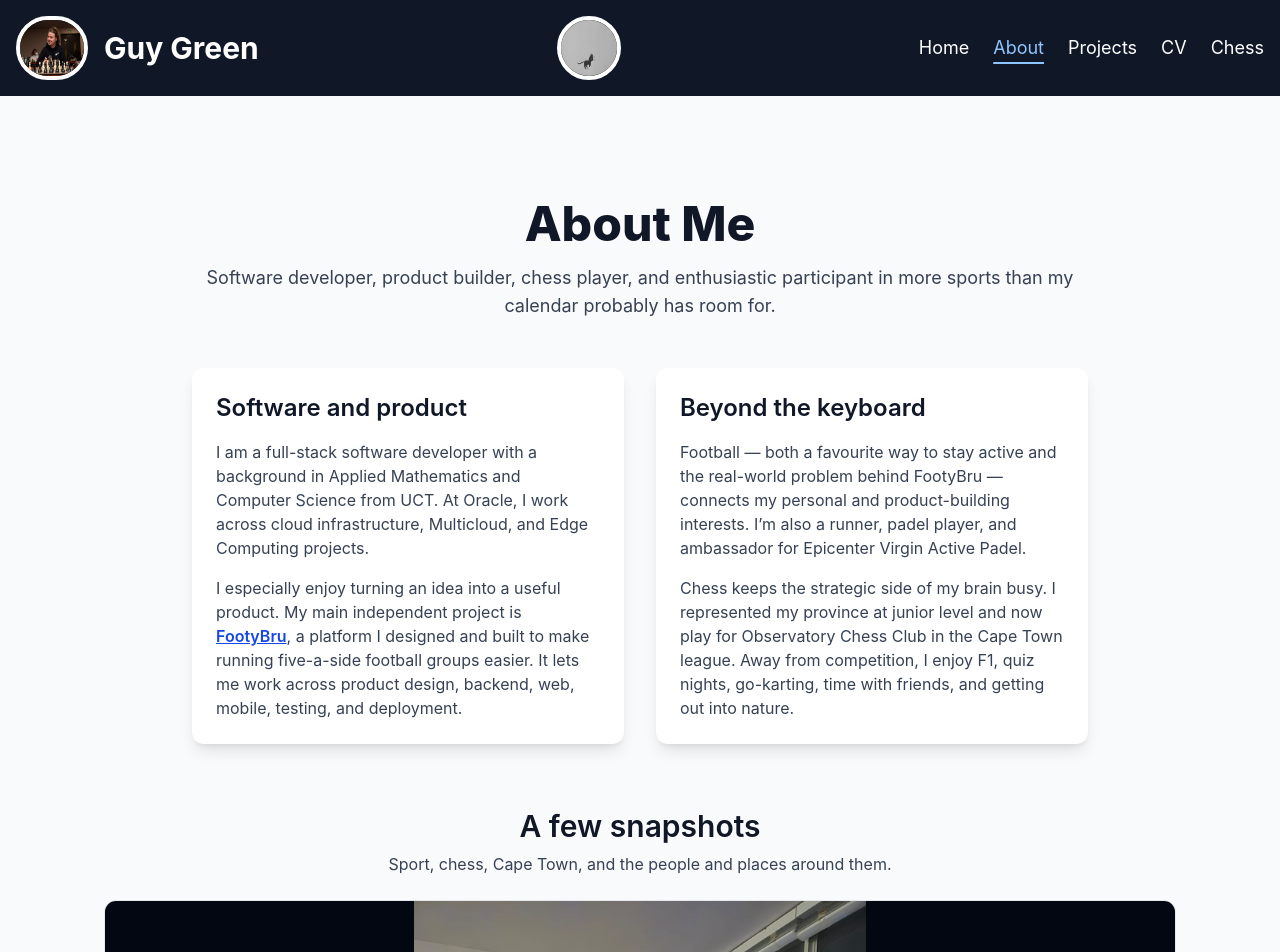
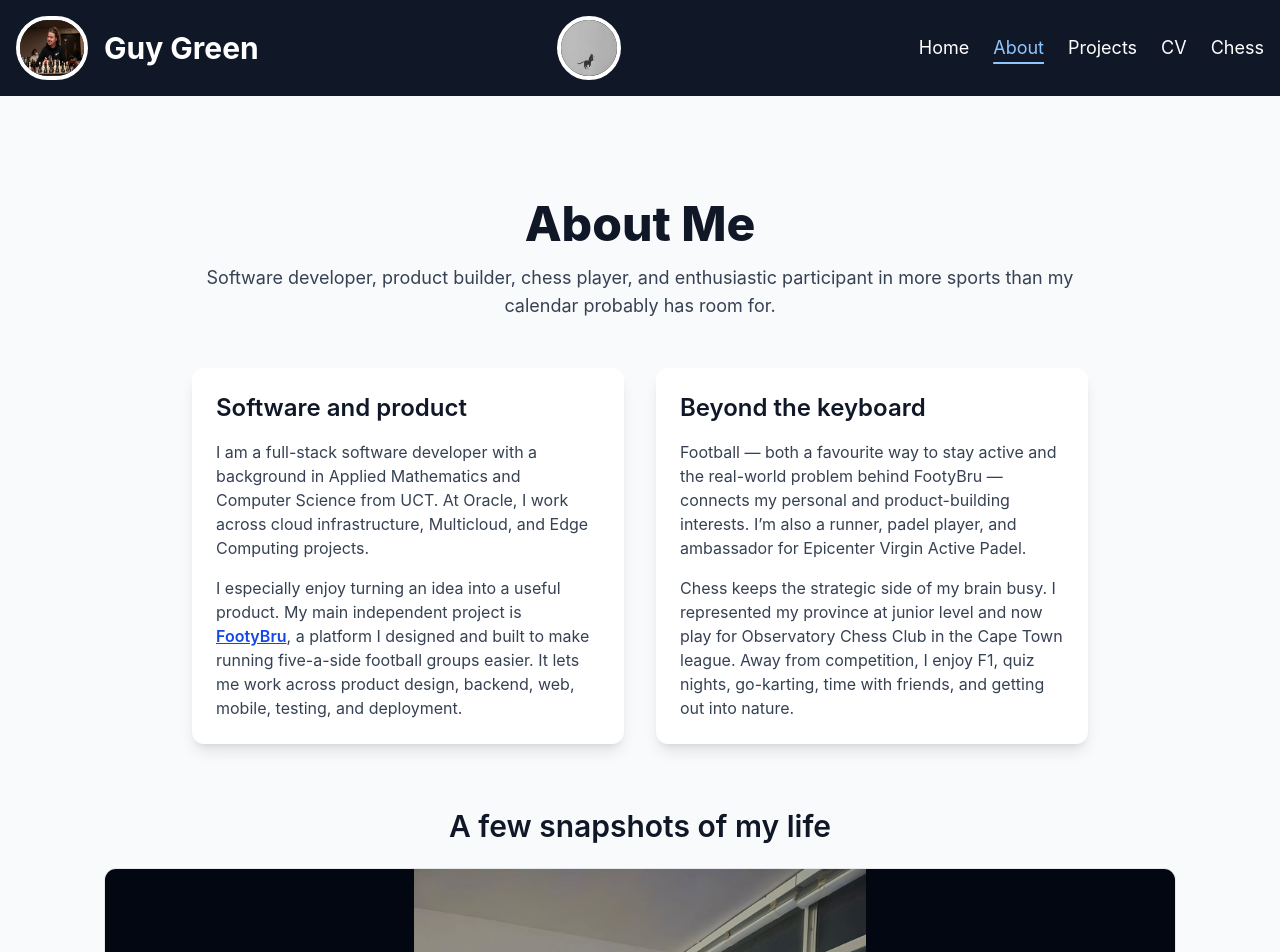
Before and after one commit to guyAOgreen/DomainApp, a React (Vite) app: page /about-me in a window 1280 px wide. Shown: the top 952 px of the page. Built offline with nearby package versions, Linux system fonts and the light colour scheme.

Commit message:
Simplify About gallery heading

```diff
--- a/src/pages/AboutMePage/AboutMePage.tsx
+++ b/src/pages/AboutMePage/AboutMePage.tsx
@@ -107,11 +107,8 @@ const AboutMePage: React.FC = () => {
       <section className="mx-auto max-w-6xl" aria-labelledby="photo-gallery-heading">
         <div className="mb-6 text-center">
           <h2 id="photo-gallery-heading" className="text-3xl font-semibold">
-            A few snapshots
+            A few snapshots of my life
           </h2>
-          <p className="mt-2 text-gray-700 dark:text-gray-300">
-            Sport, chess, Cape Town, and the people and places around them.
-          </p>
         </div>
         <ImageAlbum
           images={galleryImages}
```
Also changed, not shown: 1 other file (tests, documents, lock files or other folders).
